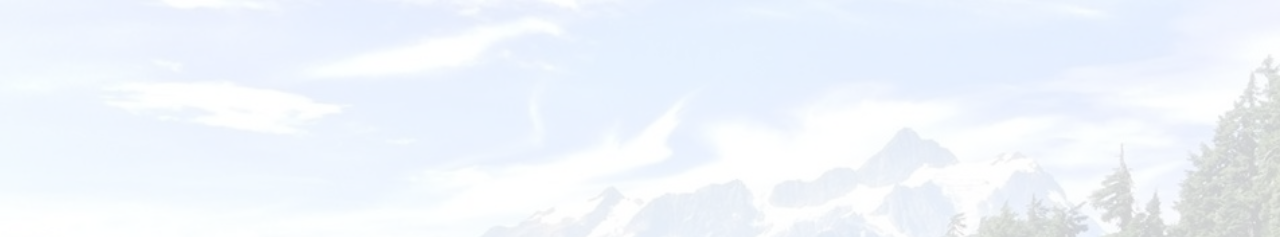
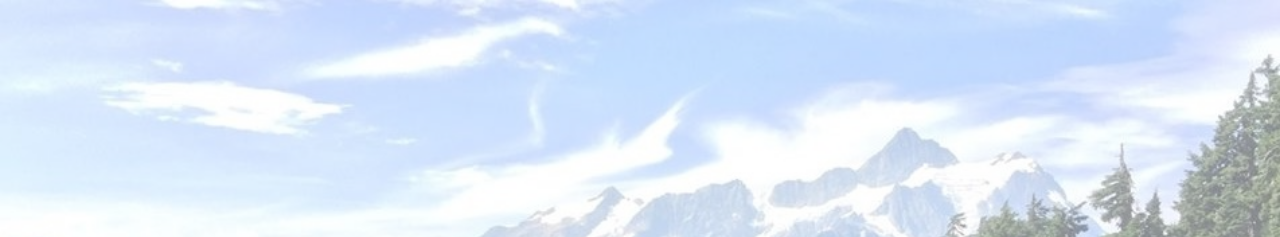
Before and after one commit to tamf/personal-website, a plain HTML site: page public/index.html in a window 1280 px wide. Shown: the top 237 px of the page. Drawn offline with nearby package versions, Linux system fonts and the light colour scheme.

Commit message:
Change translucency of hero bg

```diff
--- a/public/assets/css/style.css
+++ b/public/assets/css/style.css
@@ -260,7 +260,7 @@ h1, h2, h3, h4, h5, h6 {
 
 #hero:before {
   content: "";
-  background: rgba(255, 255, 255, 0.8);
+  background: rgba(255, 255, 255, 0.5);
   position: absolute;
   bottom: 0;
   top: 0;
```
